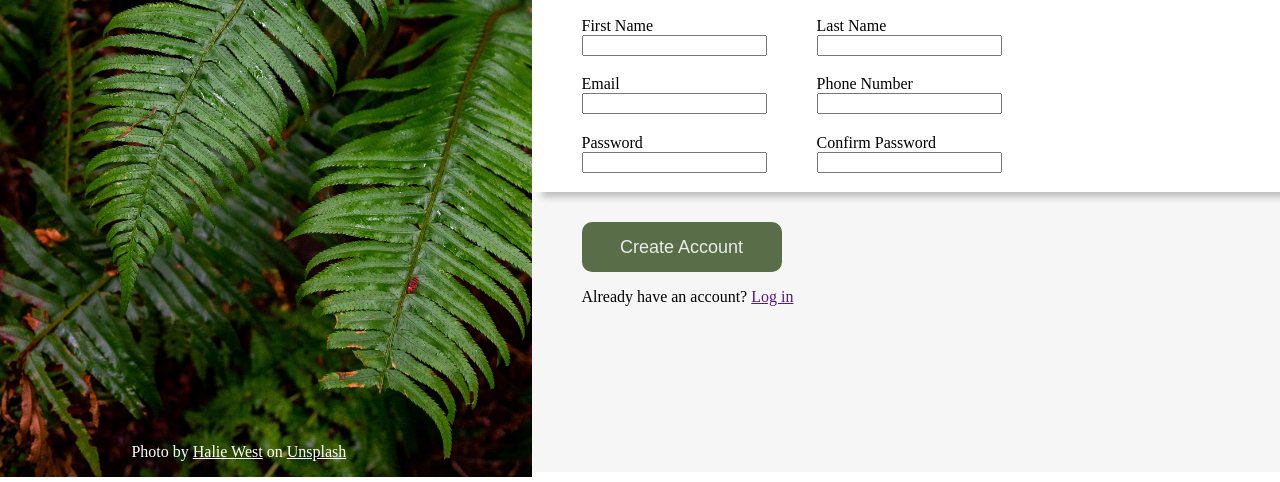
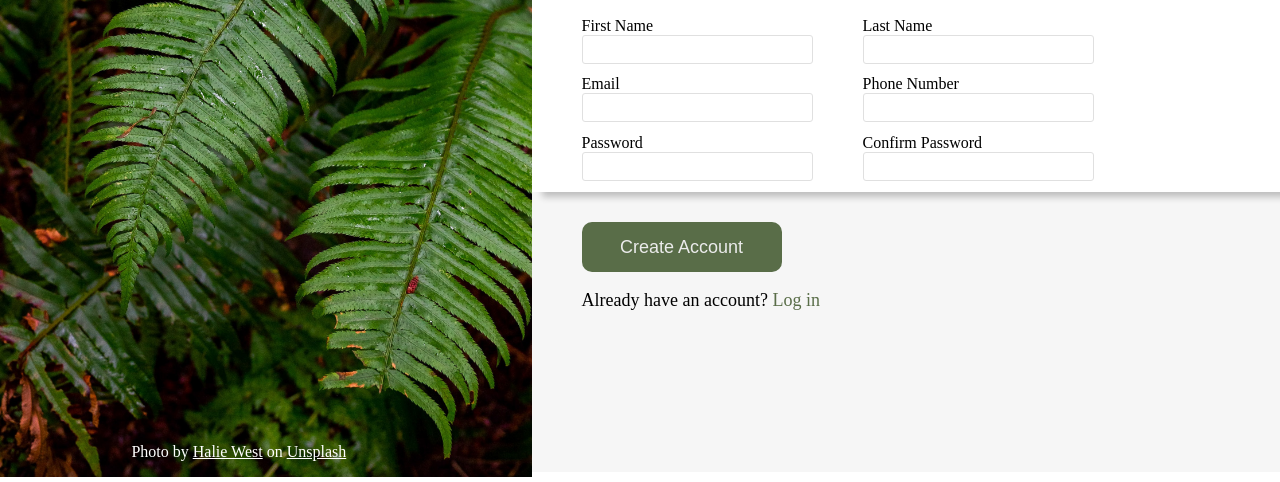
Before and after one commit to lukeledvina/sign-up-form, a plain HTML site: page index.html in a window 1280 px wide. Shown: the part 326-808 px from the top of the page. Drawn offline with Linux system fonts and the light colour scheme.

Commit message:
Add styling to inputs

```diff
--- a/style.css
+++ b/style.css
@@ -39,13 +39,15 @@ body{
     height: 200px;
     background-color: rgba(0, 0, 0, 0.5);
     justify-content: center;
+
 }
 
-h1{
+.logo-banner > h1{
+    font-family: 'Norse Bold';
     color: white;
     align-self: center;
     font-size: 100px;
-    font-family: 'Norse Bold';
+
 }
 
 .citation {
@@ -110,7 +112,12 @@ form > * {
 }
 
 input {
-
+    border-radius: 3px;
+    border-width: 1px;
+    height: 25px;
+    border-color: rgb(224, 224, 224);
+    border-style: solid;
+    width: 225px;
 }
 
 label {
@@ -145,3 +152,15 @@ button:hover {
 button:active {
     background-color: #4b5d3c;
 }
+
+.bottom-content > p {
+    font-size: 18px;
+
+}
+.bottom-content > p > a {
+    color: #596D48;
+    text-decoration: none;
+}
+.bottom-content > p > a:active {
+    color: #293321;
+}
```
